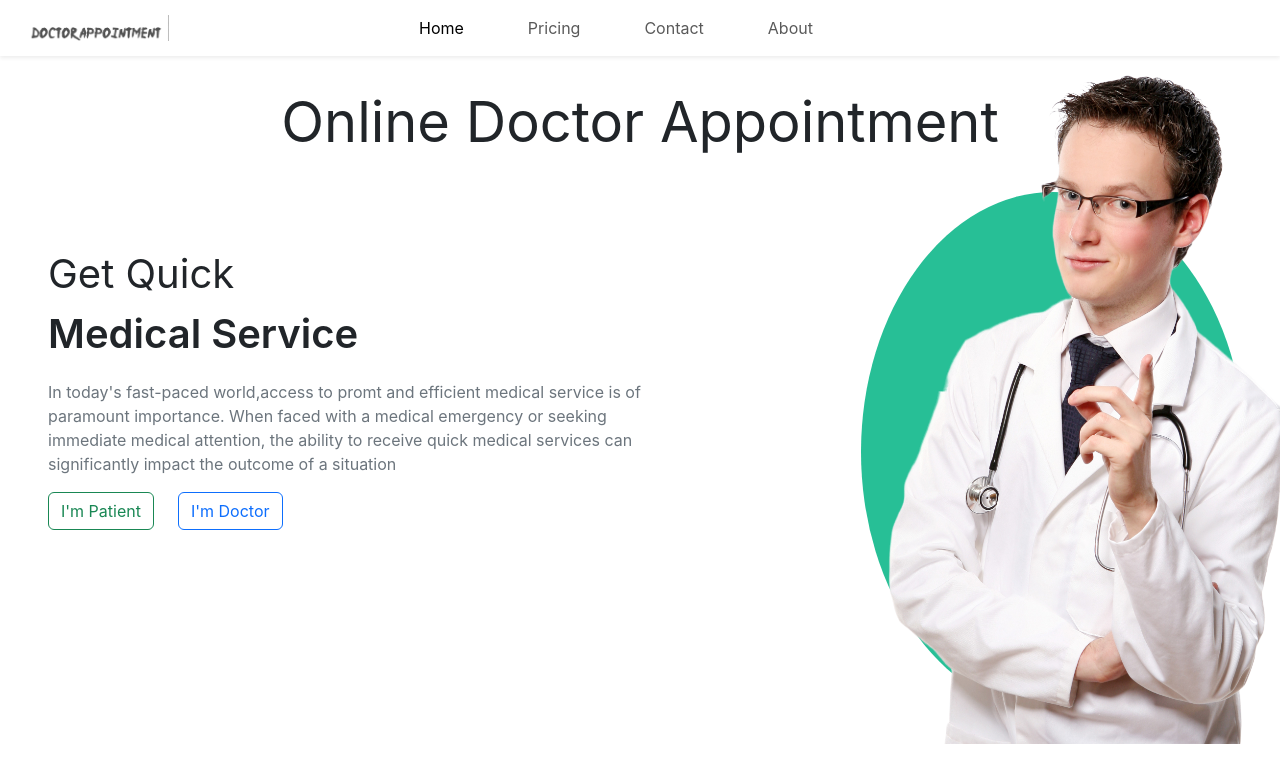
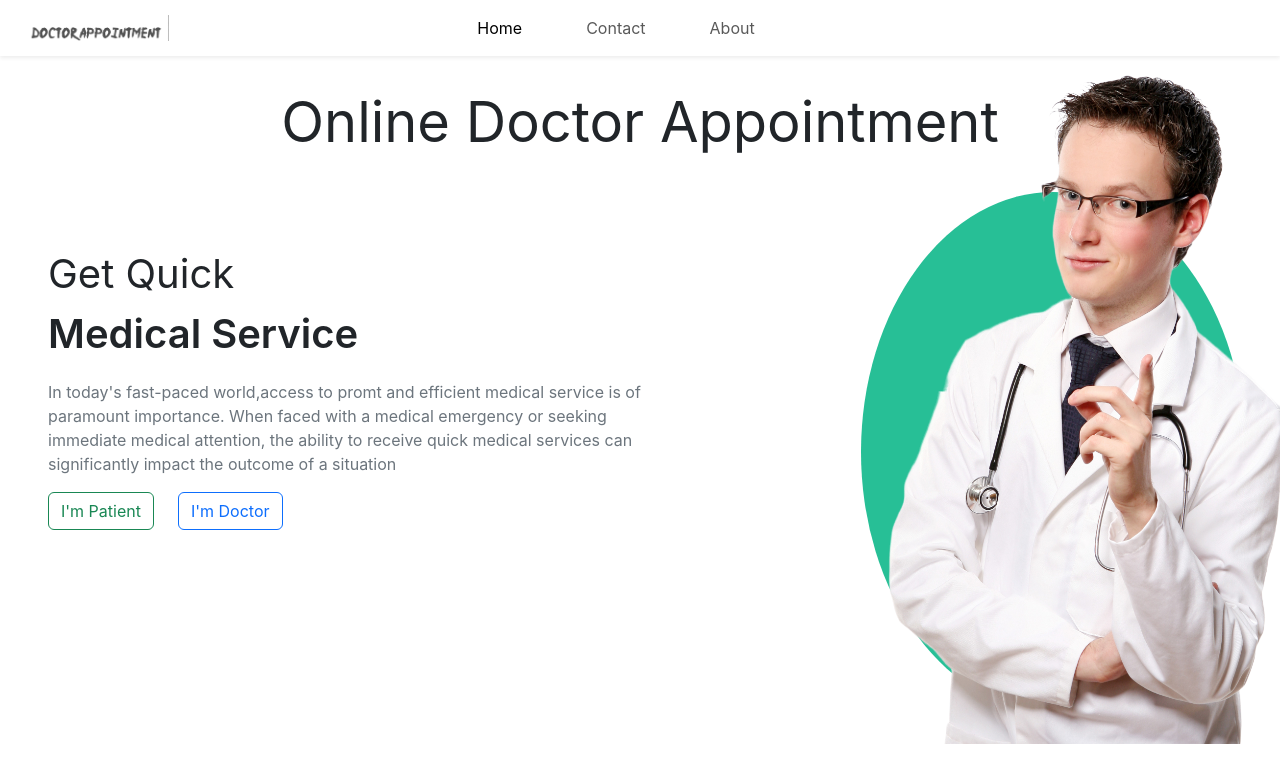
Before and after one commit to Sarthak543/Online-Doctor-Appointment, a React (Create React App) app: page / in a window 1280 px wide. Shown: the top 782 px of the page. Built offline with nearby package versions, Linux system fonts and the light colour scheme.

Commit message:
About and ConteactUs added

```diff
--- a/src/components/NavBar.jsx
+++ b/src/components/NavBar.jsx
@@ -54,17 +54,12 @@ export default function NavBar() {
                   </a>
                 </li>
                 <li className="nav-item me-5">
-                  <a className="nav-link fs-" href="#">
-                    Pricing
-                  </a>
-                </li>
-                <li className="nav-item me-5">
-                  <a className="nav-link fs-" href="#">
+                  <a className="nav-link fs-" href="contact">
                     Contact
                   </a>
                 </li>
                 <li className="nav-item me-5">
-                  <a className="nav-link fs-" href="#">
+                  <a className="nav-link fs-" href="about">
                     About
                   </a>
                 </li>
```
Also changed, not shown: src/App.js (+10 -0 lines).
